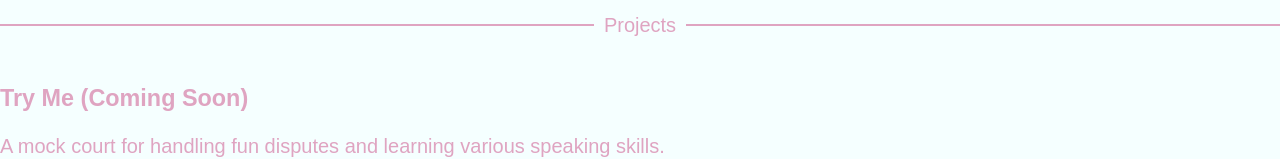
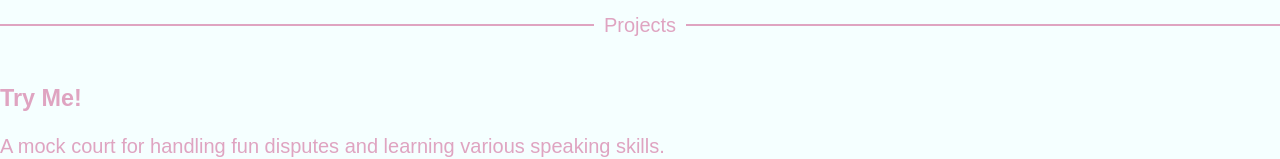
Before and after one commit to gaginton/guidance, a React (Create React App) app: page / in a window 1280 px wide. Shown: the part 522-681 px from the top of the page. Built offline with nearby package versions, Linux system fonts and the light colour scheme.

Commit message:
minor changes

```diff
--- a/src/components/project-overview/ProjectsOverview.js
+++ b/src/components/project-overview/ProjectsOverview.js
@@ -4,7 +4,7 @@ function ProjectsOverview() {
     return (
         <div className="container">
             <div>
-                <h3>Try Me (Coming Soon)</h3>
+                <h3>Try Me!</h3>
                 <div>A mock court for handling fun disputes and learning various speaking skills.</div>
                 <div>The app supports audio and video chat within games, or using third party apps like Google Hangout.</div>
                 <div>Adding options for a randomized judge based on available players.</div>
```
Also changed, not shown: 1 other file (tests, documents, lock files or other folders).
